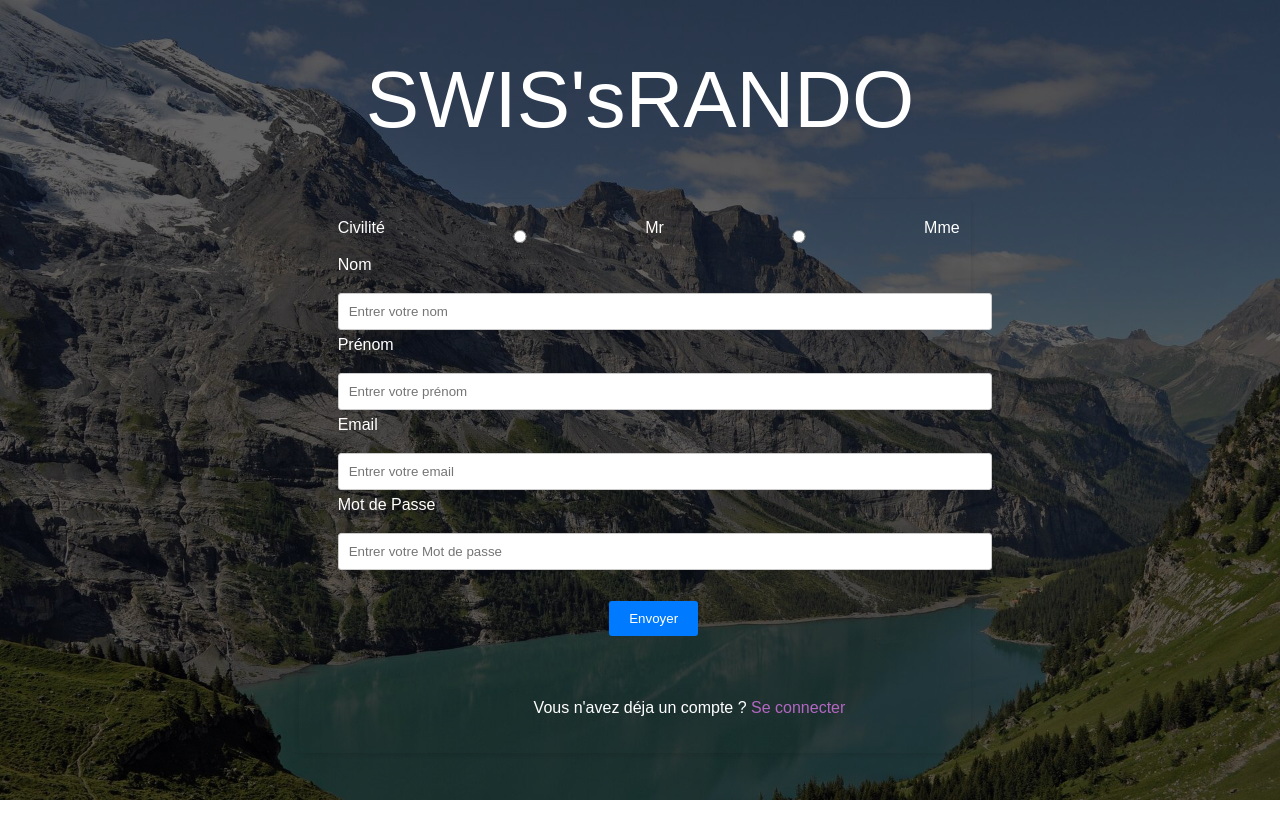
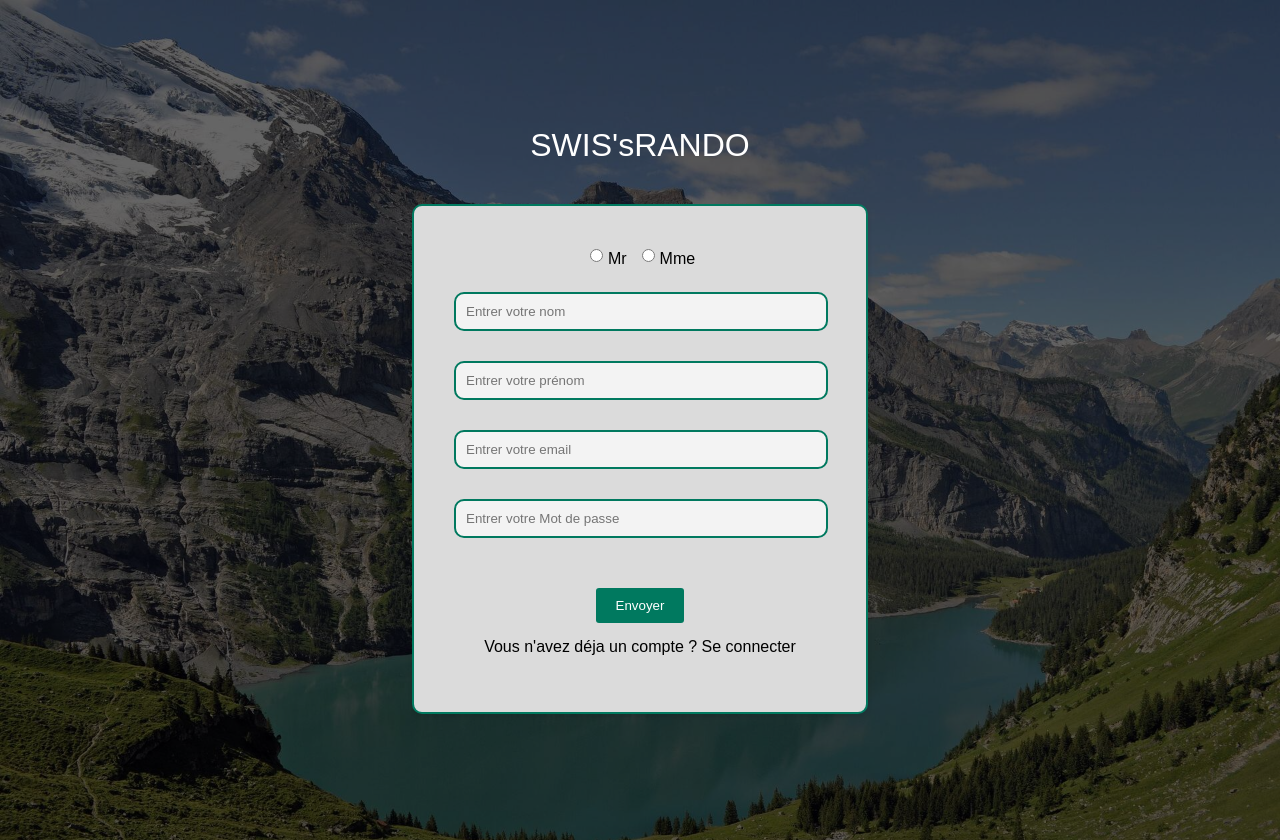
Before and after one commit to Suupon/SwissRando, a PHP site: page / in a window 1280 px wide. Before the commit the page ends 800 px from the top, so only its background shows below. Run offline with PHP 8.4, Linux system fonts and the light colour scheme.

Commit message:
style formulaire

```diff
--- a/form.css
+++ b/form.css
@@ -1,100 +1,122 @@
 body {
-    background-image: linear-gradient(rgba(0,0,0,0.6), rgba(0,0,0,0.6)), url(images/fond.jpg);
-    background-color: #222222;
+    background-image: linear-gradient(rgba(0,0,0,0.6), rgba(0,0,0,0.6)), url('images/fond.jpg');
+    background-color: #222;
     background-attachment: fixed;
     background-size: cover;
     font-family: Arial, sans-serif;
-}
+    display: flex;
+    flex-direction: column;
+    justify-content: center;
+    align-items: center;
+    height: 100vh;
+    margin: 0;
+    padding: 20px; /* Ajouter un peu de padding pour éviter que le formulaire touche les bords de la fenêtre */
 
-.titre {
-    text-align: center;
-    margin-top: 2%;
-    margin-bottom: 1%;
 }
 
 .titre h1 {
-    font-family: sans-serif;
-    font-size: 5em;
     color: #fff;
     font-weight: lighter;
+    margin-bottom: 20px;
 }
 
 .container {
-    background-color: transparent;
-    padding: 20px;
-    border-radius: 5px;
+    background-color: #DBDBDB;
+    padding: 40px;
+    border-radius: 10px;
     box-shadow: 0 2px 5px rgba(0, 0, 0, 0.1);
-    width: 50%;
-    margin-left: 23%;
+    width: 30%; /* Ajustez ceci selon la largeur désirée */
+    max-width: 600px;
+    margin: 20px;
+    overflow: auto; /* Ajoute un défilement si le contenu est trop grand */
+    border: 2px solid #00795f ;
 }
 
 form {
-    width: 100%;
-    margin-left: 3%;
+    margin: 0;
 }
 
 label {
     display: block;
-    margin-bottom: 3%;
-    color: #fff;
+    margin-bottom: 10px;
+    color: #000; /* Couleur du texte pour les labels */
 }
 
 input[type="text"],
 input[type="password"],
+input[type="email"],
 input[type="radio"] {
-    width: 100%;
+
+    width: 94%; /* Réduire la largeur pour tenir compte du padding */
     padding: 10px;
-    margin-bottom: 6px;
+    margin-bottom: 20px;
     border: 1px solid #ccc;
-    border-radius: 3px;
+    border-radius: 10px;
+    background-color: #f3f3f3;
+    border: 2px solid #00795f ;
 }
 
 input[type="radio"] {
+    width: auto; /* Ne pas étirer les boutons radio */
     margin-right: 5px;
-}
-
-.btn {
+    border: 2px solid #00795f ;
     text-align: center;
 }
 
-button {
-    background-color: #007BFF;
+.btn button {
+    background-color: #00795f; /* Couleur d'arrière-plan similaire au tableau */
+
+
     color: #fff;
     padding: 10px 20px;
     border: none;
     border-radius: 3px;
     cursor: pointer;
-    margin-top: 4%;
+    margin-top: 20px;
 }
 
-button:hover {
+.btn button:hover {
     background-color: #0056b3;
 }
 
 .civ {
     display: flex;
     align-items: center;
+    justify-content: center;
 }
 
 .civ label {
     margin-right: 10px;
+    color: #000; /* Couleur du texte pour les labels de civilité */
 }
 
-.civ input[type="radio"] {
-    margin-right: 5px;
+
+/* Styles pour les boutons de soumission */
+.btn {
+    text-align: center; /* Centrer le bouton dans le conteneur */
+    margin-top: 10px;
 }
 
-.container p{
-    color: #fff;
-    margin-top: 10%;
-    margin-left: 34%;
+
+input[type="radio"] {
+    accent-color: #009879; /* Change la couleur du bouton radio (fonctionne sur certains navigateurs modernes) */
 }
 
-a {
-    color: #b367c3; /* Violet clair */
+
+
+
+/* Styles pour le lien de redirection */
+.container p {
+    margin-top: 15px;
+    text-align: center; /* Centrage du texte et des liens */
+}
+
+.container p a {
+    color: black; /* Couleur du lien similaire au tableau */
     text-decoration: none;
 }
 
-a:hover {
-    color: #87409e; /* Violet plus foncé au survol */
+.container p a:hover {
+    text-decoration: underline; /* Souligner le lien au survol */
+    color: #007a63; /* Une couleur légèrement plus foncée pour l'effet hover */
 }
--- a/index.php
+++ b/index.php
@@ -65,28 +65,28 @@
 
 
             <div class="civ">
-                <label>Civilité</label>
+                <label></label>
                 <input type="radio" name= "civilite"><label>Mr</label>
                 <input type="radio" name= "civilite"><label>Mme</label>
             </div>
 
             <div class="nom">
-                <label>Nom</label>
+                <label></label>
                 <input type="text" name= "name" placeholder = "Entrer votre nom">
             </div>
 
             <div class="prenom">
-                <label>Prénom</label>
+                <label></label>
                 <input type="text" name= "prenom" placeholder = "Entrer votre prénom">
             </div>
 
             <div class="mail">
-                <label>Email</label>
+                <label></label>
                 <input type="text" name= "email" placeholder = "Entrer votre email">
             </div>
 
             <div class="mdp">
-                <label>Mot de Passe </label>
+                <label> </label>
                 <input type="password" name= "mdp" placeholder = "Entrer votre Mot de passe">
             </div>
 
```
